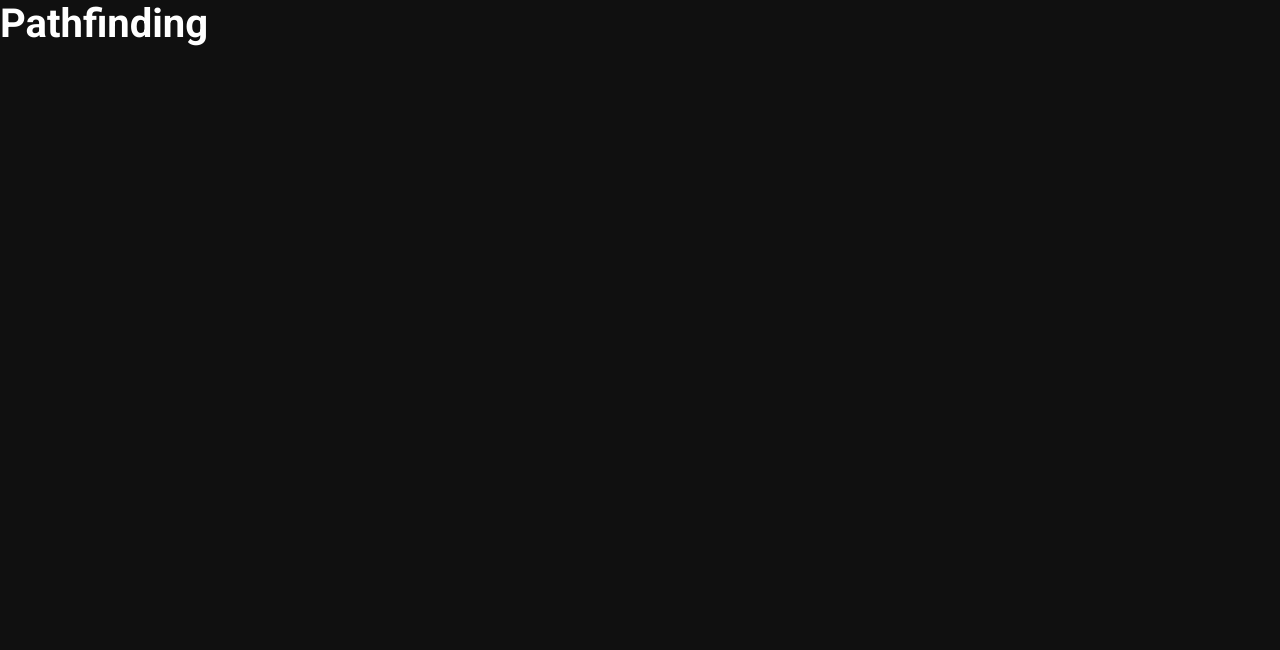
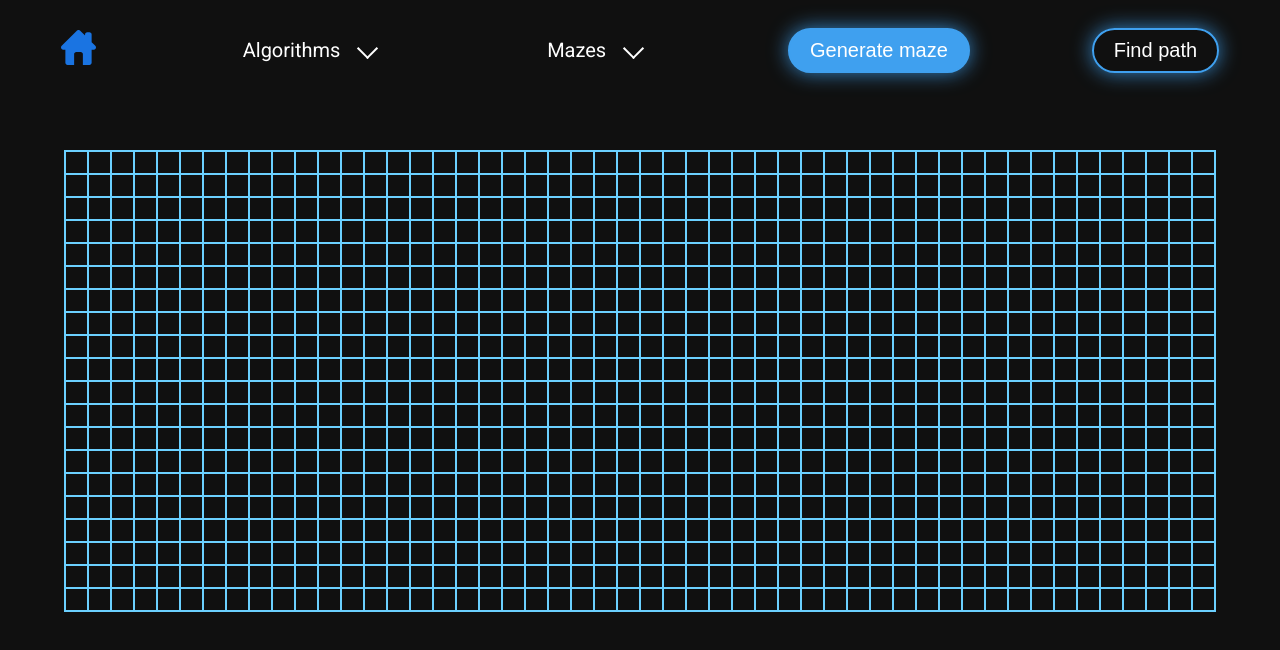
Before and after one commit to puzika/AlgoVis, a React (Vite) app: page /pathfinding in a window 1280 px wide. Shown: the top 650 px of the page. Built offline with nearby package versions, Linux system fonts and the light colour scheme.

Commit message:
created grid

```diff
--- a/src/components/app-container/app-container.component.jsx
+++ /dev/null
@@ -1,9 +0,0 @@
-import * as S from './app-container.styles';
-
-export default function AppContainer({children}) {
-   return (
-      <S.AppContainer>
-         {children}
-      </S.AppContainer>
-   )
-}
--- a/src/components/dropdown-container/dropdown-container.styles.jsx
+++ b/src/components/dropdown-container/dropdown-container.styles.jsx
@@ -7,6 +7,8 @@ export const DropdownContainer = styled.ul`
    left: 50%;
    translate: -50% .5rem;
    min-width: 100%;
+   max-width: 25rem;
+   width: max-content;
    background-color: ${svar.colorBaseLight};
    border-radius: 2rem;
    visibility: hidden;
--- /dev/null
+++ b/src/components/pathfinding-grid/pathfinding-grid.component.jsx
@@ -0,0 +1,18 @@
+import * as S from './pathfinding-grid.styles';
+
+export default function Grid() {
+   const cells = [];
+
+   for (let i = 0; i < 1000; i++) cells.push(i);
+   console.log(cells);
+
+   return (
+      <S.Grid>
+         {
+            cells.map((i) => (
+               <S.GridCell key={i}></S.GridCell>
+            ))
+         }
+      </S.Grid>
+   )
+}
--- /dev/null
+++ b/src/components/pathfinding-grid/pathfinding-grid.styles.jsx
@@ -0,0 +1,15 @@
+import styled from "styled-components";
+import * as svar from '../../variables.styles';
+
+export const Grid = styled.div`
+   margin: 5rem auto;
+   width: 90%;
+   display: grid;
+   grid-template-columns: repeat(50, 1fr);
+   border: .1rem solid ${svar.colorPrimaryLighter};
+`;
+
+export const GridCell = styled.div`
+   aspect-ratio: 1;
+   border: inherit;
+`
--- a/src/contexts/array.jsx
+++ b/src/contexts/array.jsx
@@ -1,5 +1,5 @@
 import { createContext, useState } from "react";
-import { algNames } from "../routes/sorting/sorting-algorithm-names";
+import { algNamesSort } from "../routes/sorting/sorting-algorithm-names";
 
 export const ArrayContext = createContext({
    size: 0,
@@ -10,7 +10,7 @@ export const ArrayContext = createContext({
 
 export default function ArrayProvider({children}) {
    const [size, setSize] = useState(50);
-   const [algorithm, setAlgorithm] = useState(algNames.heapsort);
+   const [algorithm, setAlgorithm] = useState(algNamesSort.heapsort);
 
    const value = {size, setSize, algorithm, setAlgorithm};
 
--- /dev/null
+++ b/src/routes/pathfinding/pathfinding-algorithm-names.js
@@ -0,0 +1,9 @@
+export const algNamesPathfinding = {
+   breadthfirstsearch: 'Breadth First Search',
+   dijkstrasalgorithm: "Dijkstra's Algorithm",
+}
+
+export const algNamesMaze = {
+   recursivedivision: 'Recursive Division',
+   huntandkill: 'Hunt and Kill',
+}
--- a/src/routes/pathfinding/pathfinding.component.jsx
+++ b/src/routes/pathfinding/pathfinding.component.jsx
@@ -1,5 +1,40 @@
+import { algNamesPathfinding, algNamesMaze } from "./pathfinding-algorithm-names";
+import Toolbar from '../../components/toolbar/toolbar.component';
+import Button, { ButtonTypes } from '../../components/button/button.component';
+import Dropdown from '../../components/dropdown/dropdown.component';
+import DropdownItem from '../../components/dropdown-item/dropdown-item.component';
+import Grid from "../../components/pathfinding-grid/pathfinding-grid.component";
+
 export default function Pathfinding() {
+   function handleGenerate() {
+
+   }
+
+   function handleFindPath() {
+
+   }
+
    return (
-      <h1>Pathfinding</h1>
+      <>
+         <Toolbar>
+            <Dropdown name={'Algorithms'}>
+               {
+                  Object.values(algNamesPathfinding).map(alg => (
+                     <DropdownItem clickHandler={() => setAlgorithm(alg)} key={alg} name={alg} />
+                  ))
+               }
+            </Dropdown>
+            <Dropdown name={'Mazes'}>
+               {
+                  Object.values(algNamesMaze).map(alg => (
+                     <DropdownItem clickHandler={() => setAlgorithm(alg)} key={alg} name={alg} />
+                  ))
+               }
+            </Dropdown>
+            <Button clickHandler={handleGenerate} name={'Generate maze'} styleType={ButtonTypes.filled} />
+            <Button clickHandler={handleFindPath} name={'Find path'} styleType={ButtonTypes.transparent} />
+         </Toolbar>
+         <Grid />
+      </>
    )
 }
--- a/src/routes/sorting/sorting-algorithm-names.js
+++ b/src/routes/sorting/sorting-algorithm-names.js
@@ -1,4 +1,4 @@
-export const algNames = {
+export const algNamesSort = {
    heapsort: 'Heap Sort',
    mergsort: 'Merge Sort',
    quicksort: 'Quick Sort',
--- a/src/routes/sorting/sorting-algorithms.jsx
+++ b/src/routes/sorting/sorting-algorithms.jsx
@@ -1,4 +1,3 @@
-import { algNames } from "./sorting-algorithm-names";
 import * as svar from '../../variables.styles';
 
 export const maxVal = 50;
--- a/src/routes/sorting/sorting.component.jsx
+++ b/src/routes/sorting/sorting.component.jsx
@@ -5,11 +5,11 @@ import Button, { ButtonTypes } from '../../components/button/button.component';
 import Dropdown from '../../components/dropdown/dropdown.component';
 import DropdownItem from '../../components/dropdown-item/dropdown-item.component';
 import RangeSlider from '../../components/range-slider/range-slider.component';
-import AppContainer from '../../components/app-container/app-container.component';
 import SortDataBar from '../../components/sort-data-bar/sort-data-bar.component';
 import SortArrayContainer from '../../components/sort-array-container/sort-array-container.component';
-import { algNames } from './sorting-algorithm-names';
+import { algNamesSort } from './sorting-algorithm-names';
 import { generateRandomArray, algorithms } from './sorting-algorithms';
+import * as S from './sorting.styles';
 
 function formatAlgName(algName) {
    return algName.replace(/\s+/g, '').toLowerCase(); //REMOVE SPACES AND CONVERT ALL UPPERCASE LETTERS TO LOWECASE ("Heap Sort => heapsort")
@@ -42,7 +42,7 @@ export default function Sorting() {
          <Toolbar>
             <Dropdown name={'Algorithms'}>
                {
-                  Object.values(algNames).map(alg => (
+                  Object.values(algNamesSort).map(alg => (
                      <DropdownItem clickHandler={() => setAlgorithm(alg)} key={alg} name={alg} />
                   ))
                }
@@ -51,10 +51,10 @@ export default function Sorting() {
             <Button clickHandler={handleGenerate} name={'Generate array'} styleType={ButtonTypes.filled} />
             <Button clickHandler={handleSort} name={'Sort'} styleType={ButtonTypes.transparent} />
          </Toolbar>
-         <AppContainer>
+         <S.AppContainer>
             <SortDataBar algorithm={algorithm} size={size} />
             <SortArrayContainer refs={barRefs} array={array} />
-         </AppContainer>
+         </S.AppContainer>
       </>
    )
 }
```
Also changed, not shown: src/routes/sorting/sorting.styles.jsx (renamed from src/components/app-container/app-container.styles.jsx).
